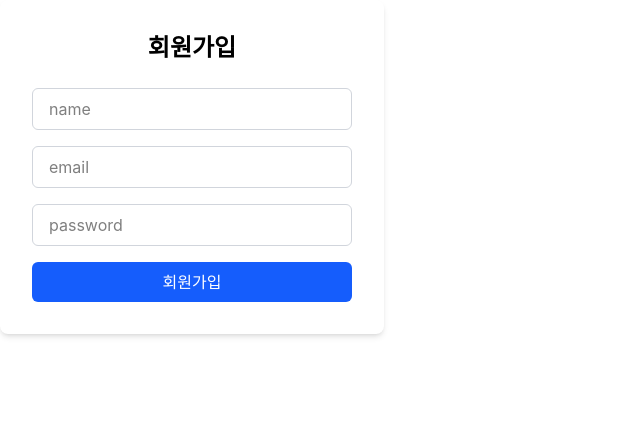
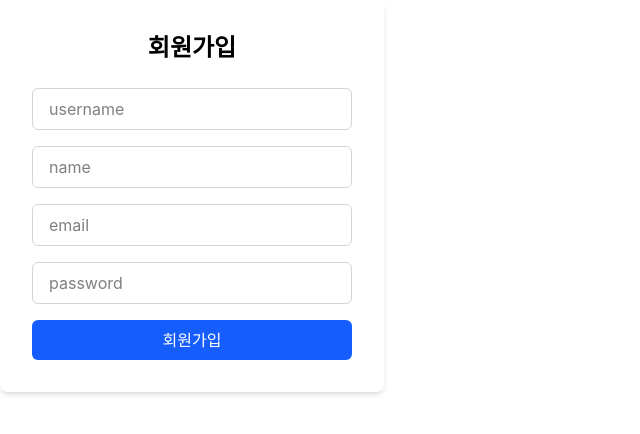
Before and after one commit to crado00/team-project, a React (Vite) app in the folder music-playlist-frontend/: page /signup in a window 1280 px wide. Shown: the top 434 px of the page, without its empty margins (0-640 px from the left). Built offline with nearby package versions, Linux system fonts and the light colour scheme; no server answers.

Commit message:
회원가입 username 추가

```diff
--- a/music-playlist-frontend/src/pages/signup.jsx
+++ b/music-playlist-frontend/src/pages/signup.jsx
@@ -2,6 +2,7 @@
 
 function Signup() {
   const [form, setForm] = useState({
+    username: "",
     name: '',
     email: '',
     password: '',
@@ -31,7 +32,15 @@
     <div className="bg-white p-8 rounded-lg shadow-md w-full max-w-sm">
       <h2 className="text-2xl font-bold mb-6 text-center">회원가입</h2>
       <form onSubmit={handleSubmit} className="space-y-4">
-
+          <input
+          type="text"
+          name="username"
+          placeholder="username"
+          value={form.name}
+          onChange={handleChange}
+          required
+          className="w-full px-4 py-2 border border-gray-300 rounded-md focus:outline-none focus:ring-2 focus:ring-blue-500"
+        />
         <input
           type="text"
           name="name"
```
